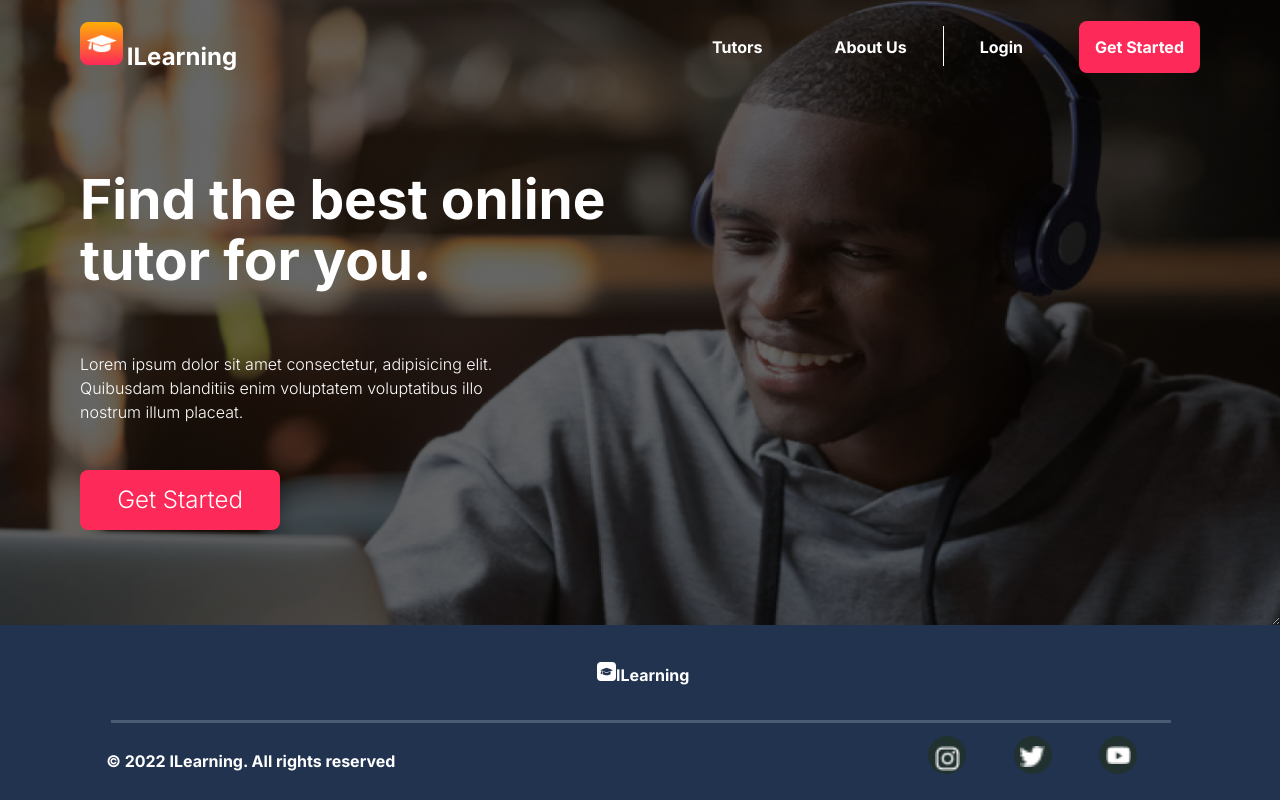
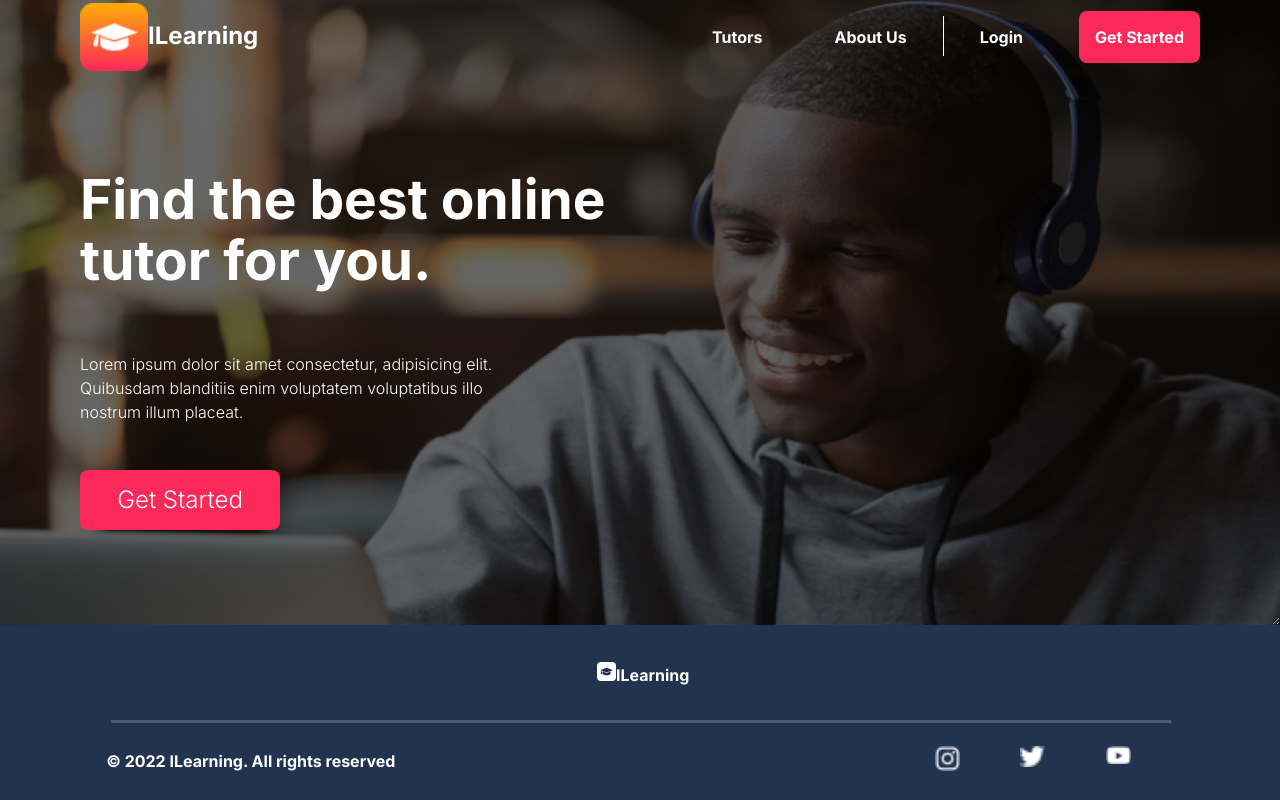
Before and after one commit to Kosy-C/i-learn-app-frontend, a React (Vite) app: page / in a window 1280 px wide. Built offline with nearby package versions, Linux system fonts and the light colour scheme.

Commit message:
modified the Hero and Footer files

```diff
--- a/src/components/Footer/Footer.css
+++ b/src/components/Footer/Footer.css
@@ -28,7 +28,7 @@
     border-radius: 50%;
     /* border: 2px solid red; */
     padding-top: 10px;
-    background-color:#21312F;
+    /* background-color:#21312F; */
     /* opacity: 0.5; */
 }
 #footerHolder{
--- a/src/pages/Hero/Hero.css
+++ b/src/pages/Hero/Hero.css
@@ -31,13 +31,16 @@ html {
 
 .brand-title{
     /* font-size: 1.5rem; */
+
     margin-left: 70px;
+    display: flex;
+
 
 }
 #logoText{
     font-weight: 900;
     font-size: 24px;
-    line-height: 29px;
+
 }
 
 .navbar-links ul{
--- a/src/pages/Hero/Hero.tsx
+++ b/src/pages/Hero/Hero.tsx
@@ -11,10 +11,8 @@ const Hero = ({ mystyle }: any) => {
 		<div className="hero">
 			<nav className="navbar">
 				<div className="brand-title">
+					<img src={tutorLogo} alt="logo" width="68px" />
 					<h4>
-						<span id="logoImage">
-							<img src={tutorLogo} alt="logo" width="43em" />
-						</span>{" "}
 						<span id="logoText">ILearning </span>
 					</h4>
 				</div>
```
